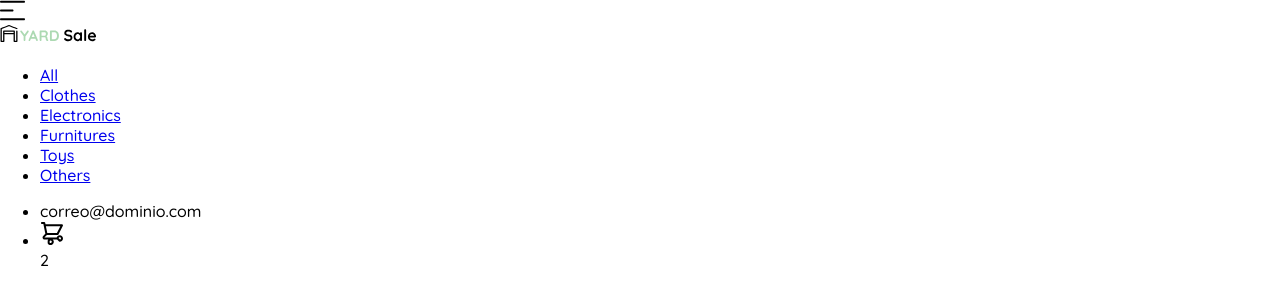
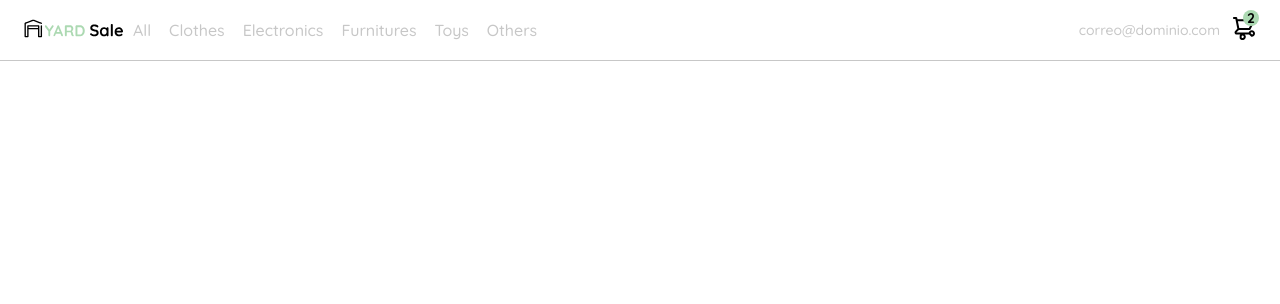
Before and after one commit to nivriii/curso-practico-frontend-developer, a plain HTML site: page frontend-developer-1/clase-11.html in a window 1280 px wide. Drawn offline with Linux system fonts and the light colour scheme.

Commit message:
Se agregan los estilos css al navbar

```diff
--- a/frontend-developer-1/clase-11.html
+++ b/frontend-developer-1/clase-11.html
@@ -25,6 +25,93 @@
         body {
             margin: 0;
             font-family: 'Quicksand', sans-serif;
+        }
+
+        nav {
+            display: flex;
+            justify-content: space-between;
+            padding: 0 24px;
+            border-bottom: 1px solid var(--very-light-pink);
+        }
+
+        .menu {
+            display: none;
+        }
+
+        .logo {
+            width: 100px;
+        }
+
+        .navbar-left {
+            display: flex;
+        }
+
+        .navbar-left ul {
+            margin-left: 12px;
+        }
+
+        .navbar-left ul,
+        .navbar-right ul {
+            list-style: none;
+            padding: 0;
+            margin: 0;
+            display: flex;
+            align-items: center;
+            height: 60px;
+        }
+
+        .navbar-left ul li a,
+        .navbar-right ul li a {
+            text-decoration: none;
+            color: var(--very-light-pink);
+            border: 1px solid var(--white);
+            padding: 8px;
+            border-radius: 8px;
+        }
+
+        .navbar-left ul li a:hover,
+        .navbar-right ul li a:hover {
+            border: 1px solid var(--hospital-green);
+            color: var(--hospital-green);
+        }
+
+        .navbar-email {
+            color: var(--very-light-pink);
+            font-size: var(--sm);
+            margin-right: 12px;
+        }
+
+        .navbar-shopping-cart {
+            position: relative;
+        }
+
+        .navbar-shopping-cart div {
+            width: 16px;
+            height: 16px;
+            background-color: var(--hospital-green);
+            border-radius: 50px;
+            font-size: var(--sm);
+            font-weight: bold;
+            position: absolute;
+            top: -6px;
+            right: -3px;
+            display: flex;
+            justify-content: center;
+            align-items: center;
+        }
+
+        @media(max-width: 640px) {
+            .menu {
+                display: block;
+            }
+
+            .navbar-left ul {
+                display: none;
+            }
+
+            .navbar-email {
+                display: none;
+            }
         }
     </style>
 </head>
@@ -59,7 +146,7 @@
 
         <div class="navbar-right">
             <ul>
-                <li>correo@dominio.com</li>
+                <li class="navbar-email">correo@dominio.com</li>
                 <li class="navbar-shopping-cart">
                     <img src="./icons/icon_shopping_cart.svg" alt="shopping cart">
                     <div>2</div>
```
